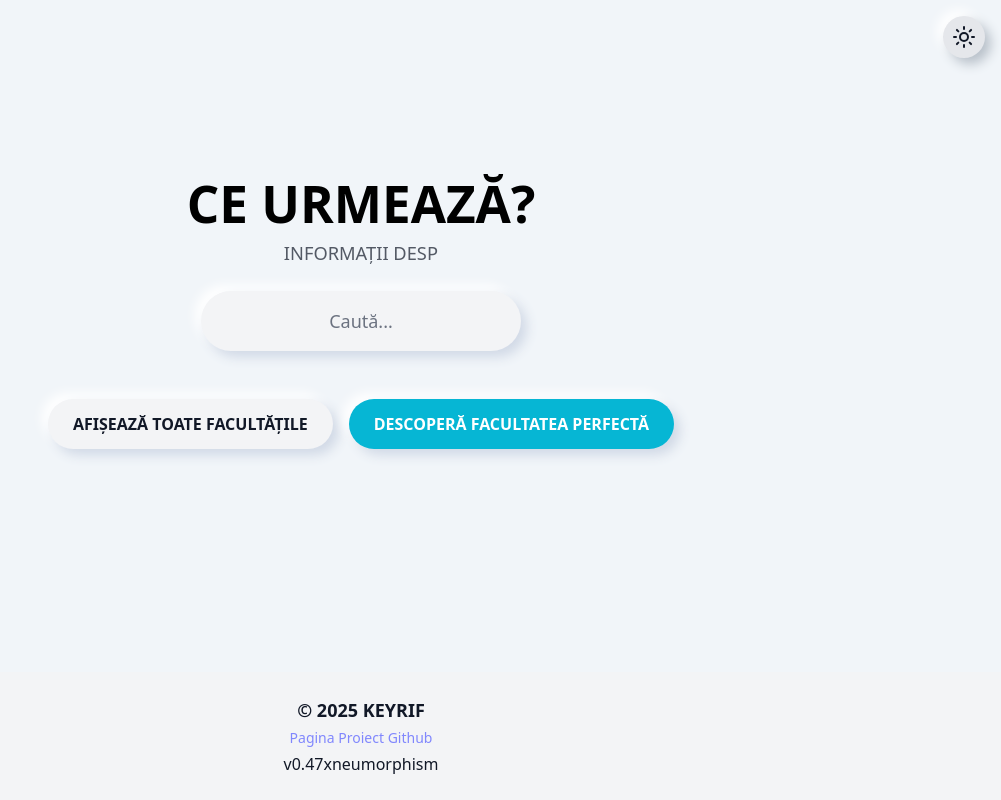
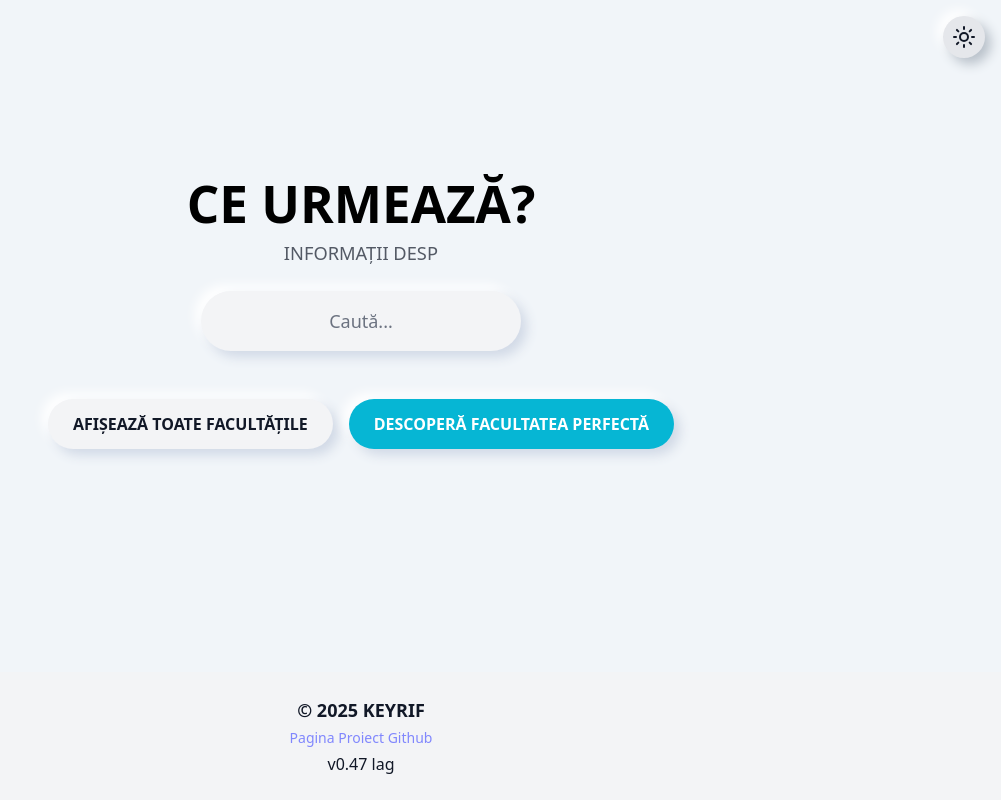
Before and after one commit to Keyrif/ce-urmeaza, a React (Vite) app: page / in a window 1280 px wide. Shown: the whole page, without its empty margins (279-1280 px from the left). Built offline with nearby package versions, Linux system fonts and the light colour scheme.

Commit message:
Update Footer.jsx

```diff
--- a/src/components/Footer.jsx
+++ b/src/components/Footer.jsx
@@ -11,7 +11,7 @@ function Footer({ darkMode }) {
       <a className="text-sm opacity-80" href="https://github.com/keyrif/ce-urmeaza">
         Pagina Proiect Github
       </a>
-      <p>v0.47xneumorphism</p>
+      <p>v0.47 lag</p>
     </footer>
   );
 }
```
